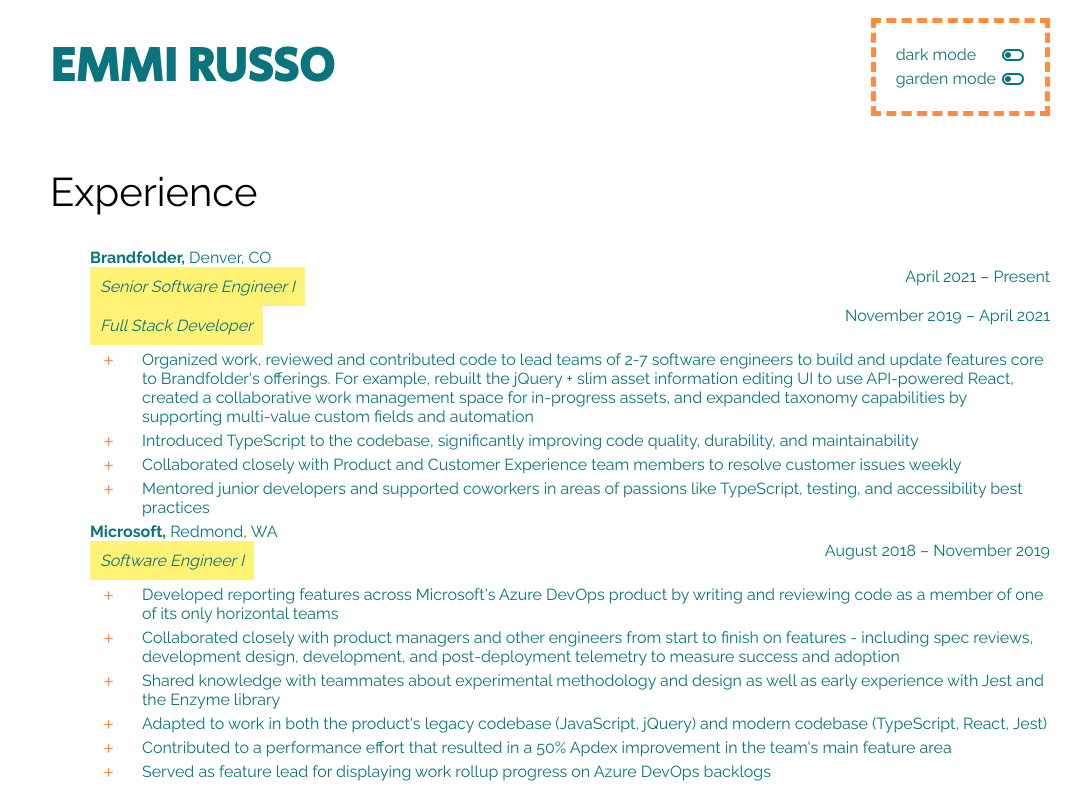
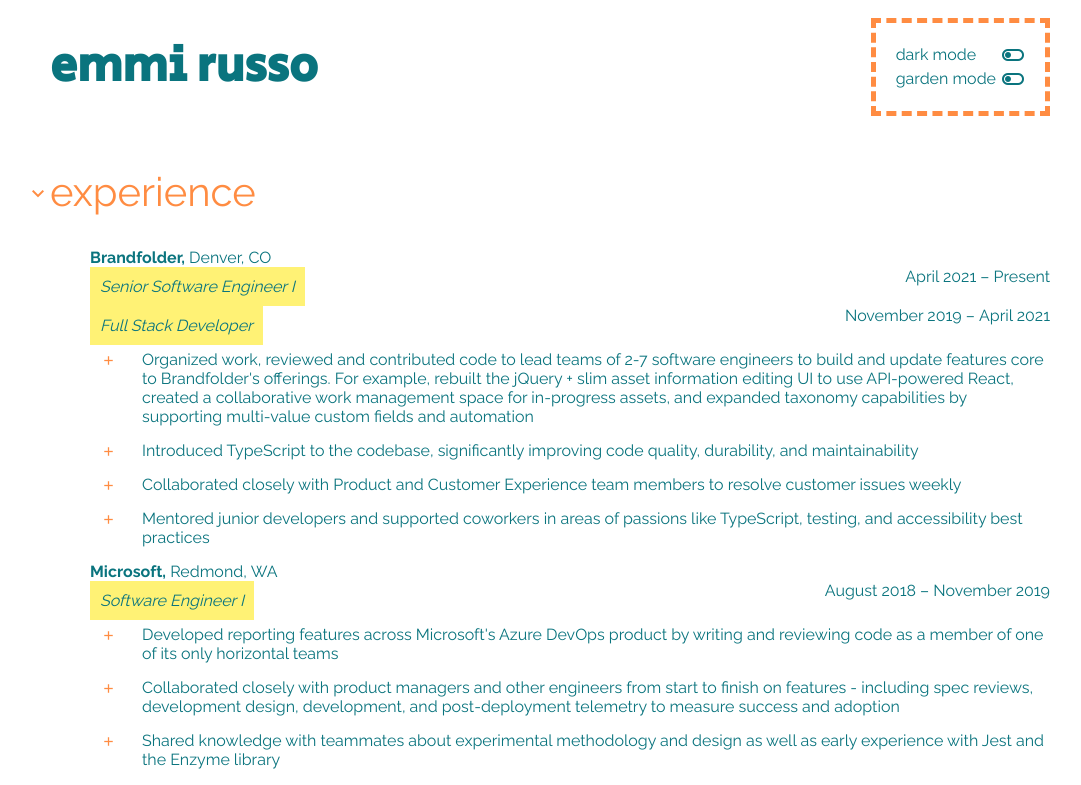
Before and after one commit to emrusso/emrusso.github.io, a React (Create React App) app in the folder personal-site/: page / in a window 1280 px wide. Shown: the top 785 px of the page, without its empty margins (90-1171 px from the left). Built offline with nearby package versions, Linux system fonts and the light colour scheme.

Commit message:
caret display

```diff
--- a/personal-site/src/Experiences.tsx
+++ b/personal-site/src/Experiences.tsx
@@ -51,6 +51,12 @@
     }
   }
 
+  .experience__bullets {
+    &__item {
+      padding-bottom: 10px;
+    }
+  }
+
   .material-symbols-outlined {
     color: ${props => props.theme.iconColor};
   }
--- a/personal-site/src/Resume.tsx
+++ b/personal-site/src/Resume.tsx
@@ -1,4 +1,4 @@
-import { FunctionComponent, HTMLAttributes, useState } from 'react';
+import { FunctionComponent, HTMLAttributes, ReactNode, useState } from 'react';
 import styled from 'styled-components';
 import { Experiences } from './Experiences';
 import { resumeEntries } from './resume-entries';
@@ -16,6 +16,12 @@
     setAccordions({ ...accordions, [accordionTitle]: !accordions[accordionTitle] });
   };
 
+  const caret = (accordionTitle: Accordion): ReactNode => (
+    <span className="material-symbols-outlined">
+      {accordions[accordionTitle] ? 'expand_more' : 'navigate_next'}
+    </span>
+  );
+
   return (
     <div className={`resume ${className}`}>
       <section>
@@ -28,7 +34,7 @@
             onClick={(): void => toggleAccordion('fullTime')}
             type="button"
           >
-            Experience
+            {caret('fullTime')}experience
           </button>
         </h2>
         {accordions['fullTime'] && (
@@ -45,7 +51,7 @@
             onClick={(): void => toggleAccordion('internships')}
             type="button"
           >
-            Internships
+            {caret('internships')}internships
           </button>
         </h2>
         {accordions['internships'] && (
@@ -59,6 +65,12 @@
 const StyledResume = styled(UnstyledResume)`
   .resume__heading {
     font-size: 2.5em;
+
+    button {
+      color: ${props => props.theme.iconColor};
+      // text-transform: uppercase;
+      margin-left: -24px; // outdent caret to align headings with name
+    }
   }
 `;
 
--- a/personal-site/src/ThemeControls.tsx
+++ b/personal-site/src/ThemeControls.tsx
@@ -28,7 +28,7 @@
 
   return (
     <div className={className}>
-      <h1>EMMI RUSSO</h1>
+      <h1>emmi russo</h1>
       <div className="theme-controls" role="group" aria-labelledby="id-group-label">
         <h3 className="sr-only" id="id-group-label">Theme</h3>
         <ThemeSwitch
```
